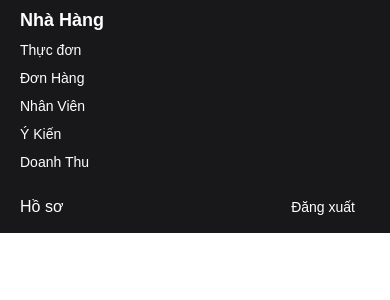
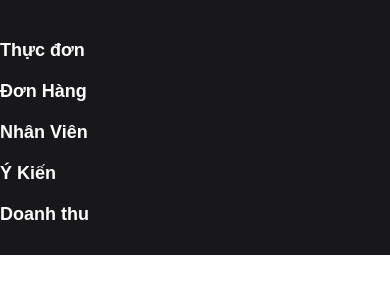
Before and after one commit to hanhan21-byte/nhahang, a PHP site: page /navbar.php in a window 390 px wide. Shown: the top 300 px of the page. Run offline with PHP 8.4, Linux system fonts and the light colour scheme.

Commit message:
last update

```diff
--- a/php/employees/employees.php
+++ b/php/employees/employees.php
@@ -133,7 +133,7 @@
 <body>
 
 <header>
-    <h1>Quản Lý Nhân Viên</h1>
+    <h1>Nhân Viên</h1>
 </header>
 
 <?php include '../navbar/navbar.php'; ?>
--- a/php/homepage/homepage.php
+++ b/php/homepage/homepage.php
@@ -81,7 +81,6 @@
 
     <div class="container">
         <h2>Chào mừng bạn đến với hệ thống quản lý nhà hàng</h2>
-        <p>Chọn một mục từ thanh điều hướng để bắt đầu quản lý nhà hàng.</p>
     </div>
 </body>
 </html>
--- a/php/login/login.php
+++ b/php/login/login.php
@@ -138,13 +138,13 @@ if ($_SERVER["REQUEST_METHOD"] === "POST") {
 <body>
   <div class="login-container">
     <form class="login-form" method="POST" action="login.php">
-      <h2>Login</h2>
+      <h2>Đăng nhập</h2>
       <div class="form-group">
-        <label for="username">Tên đăng nhập</label>
+        <label for="username">Tên người dùng</label>
         <input type="text" id="username" name="username" placeholder="Nhập tên đăng nhập" required>
       </div>
       <div class="form-group">
-        <label for="password">Password</label>
+        <label for="password">Mật khẩu</label>
         <input type="password" id="password" name="password" placeholder="Nhập mật khẩu" required>
       </div>
       <button type="submit" class="login-button">Đăng nhập</button>
--- a/php/menu/menu.php
+++ b/php/menu/menu.php
@@ -122,7 +122,7 @@ $result = $conn->query($sql);
 </head>
 <body>
     <header>
-        <h1>Thực Đơn</h1>
+        <h1>Quản Lý Thực Đơn</h1>
     </header>
 
     <?php include '../navbar/navbar.php'; ?>
--- a/php/navbar/navbar.php
+++ b/php/navbar/navbar.php
@@ -12,33 +12,30 @@
 
     .header {
       display: flex;
-      justify-content: space-between;
+      justify-content: center; /* Căn giữa toàn bộ header */
       align-items: center;
       background-color: #18181b; /* Zinc-900 for dark theme */
       color: white;
-      padding: 10px 20px;
-    }
-
-    .logo {
-      font-size: 18px;
-      font-weight: bold;
+      padding: 20px 0; /* Tăng padding cho header */
     }
 
     .nav {
       display: flex;
+      justify-content: center; /* Căn giữa các mục trong nav */
       list-style: none;
       margin: 0;
       padding: 0;
     }
 
     .nav li {
-      margin-left: 20px;
+      margin: 0 30px; /* Tăng khoảng cách giữa các mục */
     }
 
     .nav a {
       text-decoration: none;
       color: white;
-      font-size: 14px;
+      font-size: 18px; /* Tăng kích thước chữ */
+      font-weight: bold; /* Làm đậm chữ */
       transition: color 0.3s;
     }
 
@@ -46,64 +43,10 @@
       color: #d4d4d8; /* Zinc-300 for hover effect */
     }
 
-    .user-options {
-      display: flex;
-      align-items: center;
-    }
-
-    .user-profile {
-      position: relative;
-      margin-right: 20px;
-      cursor: pointer;
-    }
-
-    .profile-dropdown {
-      position: absolute;
-      top: 40px;
-      right: 0;
-      background-color: #27272a; /* Zinc-800 for dropdown */
-      color: white;
-      border-radius: 4px;
-      box-shadow: 0 4px 6px rgba(0, 0, 0, 0.1);
-      display: none;
-      flex-direction: column;
-      min-width: 150px;
-    }
-
-    .profile-dropdown a {
-      text-decoration: none;
-      color: white;
-      padding: 10px;
-      border-bottom: 1px solid #3f3f46; /* Zinc-700 for separator */
-      transition: background-color 0.3s;
-    }
-
-    .profile-dropdown a:hover {
-      background-color: #3f3f46; /* Zinc-700 for hover */
-    }
-
-    .user-profile:hover .profile-dropdown {
-      display: flex;
-    }
-
-    .logout-btn {
-      background-color: transparent;
-      color: white;
-      border: none;
-      padding: 8px 15px;
-      font-size: 14px;
-      cursor: pointer;
-      transition: color 0.3s;
-    }
-
-    .logout-btn:hover {
-      color: #d4d4d8; /* Zinc-300 for hover effect */
-    }
-
     @media (max-width: 768px) {
       .header {
         flex-direction: column;
-        align-items: flex-start;
+        align-items: center;
       }
 
       .nav {
@@ -113,38 +56,20 @@
       }
 
       .nav li {
-        margin-left: 0;
-        margin-bottom: 10px;
-      }
-
-      .user-options {
-        width: 100%;
-        justify-content: space-between;
-        margin-top: 10px;
+        margin: 10px 0;
       }
     }
   </style>
 </head>
 <body>
   <div class="header">
-    <div class="logo">Nhà Hàng</div>
     <ul class="nav">
       <li><a href="../menu/menu.php">Thực đơn</a></li>
       <li><a href="../order/orders.php">Đơn Hàng</a></li>
       <li><a href="../employees/employees.php">Nhân Viên</a></li>
       <li><a href="../feedback/feedback.php">Ý Kiến</a></li>
-      <li><a href="../revenue/revenue.php">Doanh Thu</a></li>
+      <li><a href="../revenue/revenue.php">Doanh thu</a></li>
     </ul>
-    <div class="user-options">
-      <div class="user-profile">
-        Hồ sơ
-        <div class="profile-dropdown">
-          <a href="profile.php">Thông tin cá nhân</a>
-          <a href="update-account.php">Cập nhật tài khoản</a>
-        </div>
-      </div>
-      <button class="logout-btn" onclick="window.location.href='../logout/logout.php';">Đăng xuất</button>
-    </div>
   </div>
 </body>
 </html>
```
